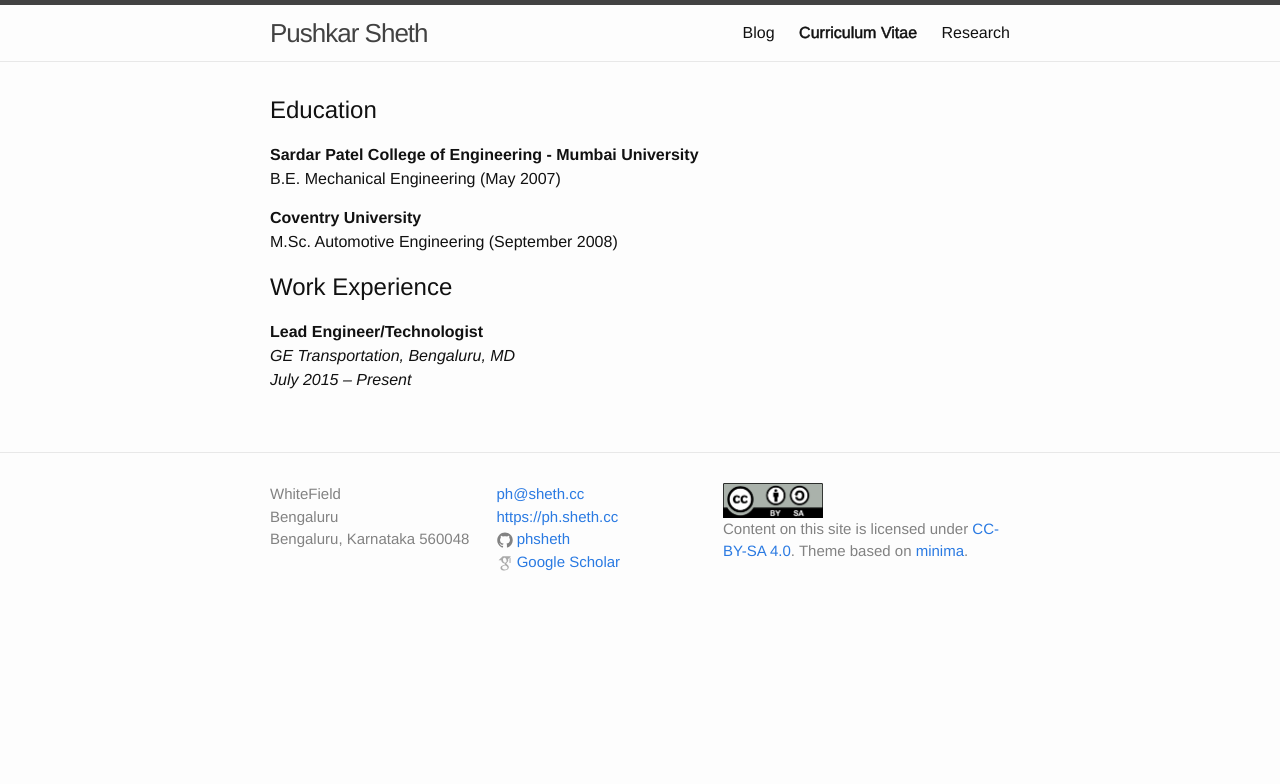
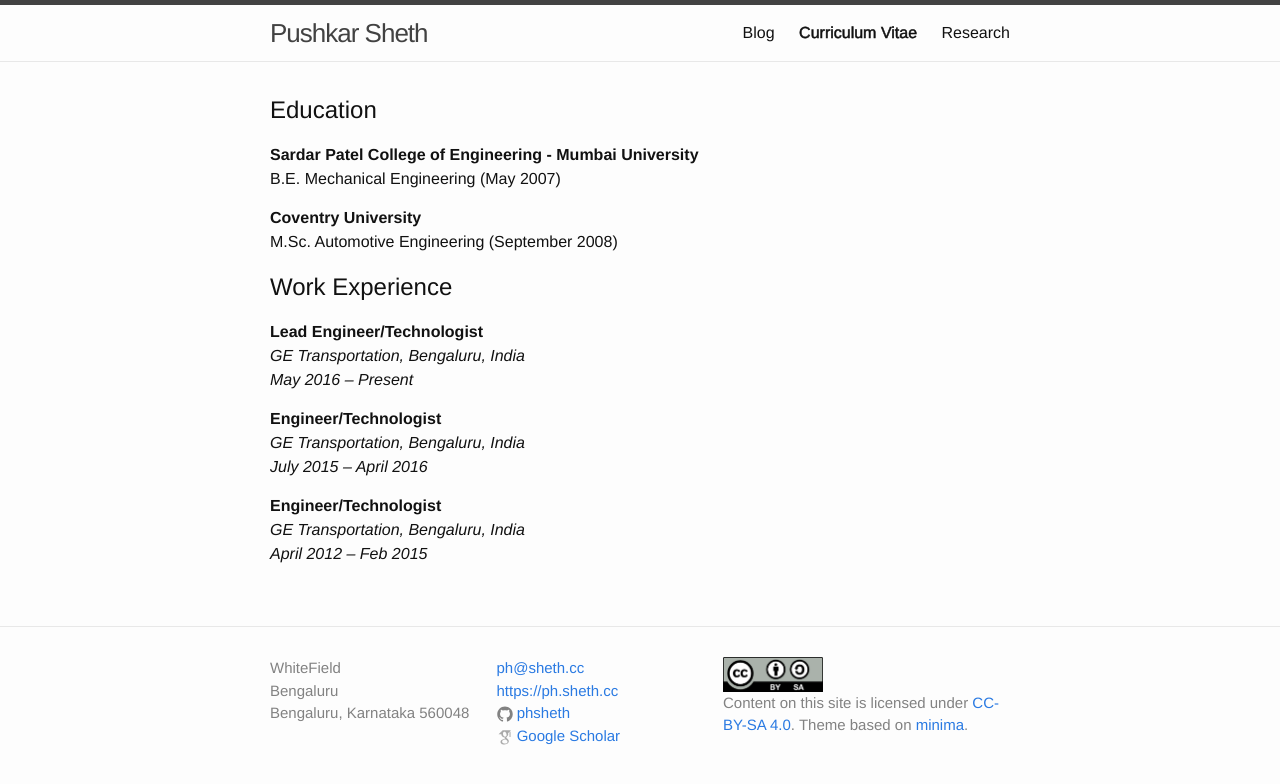
Before and after one commit to phsheth/phsheth.github.io, a Jekyll site: the page built from cv.md, in a window 1280 px wide. Shown: the top 784 px of the page. Built offline with Jekyll 4.4.1, drawn with Linux system fonts in a browser that asks for light colours.

Commit message:
Update cv.md

```diff
--- a/cv.md
+++ b/cv.md
@@ -12,5 +12,13 @@
 
 # Work Experience
 **Lead Engineer/Technologist**
-*GE Transportation, Bengaluru, MD*
-*July 2015 -- Present*
+*GE Transportation, Bengaluru, India*
+*May 2016 -- Present*
+
+**Engineer/Technologist**
+*GE Transportation, Bengaluru, India*
+*July 2015 -- April 2016*
+
+**Engineer/Technologist**
+*GE Transportation, Bengaluru, India*
+*April 2012 -- Feb 2015*
```
